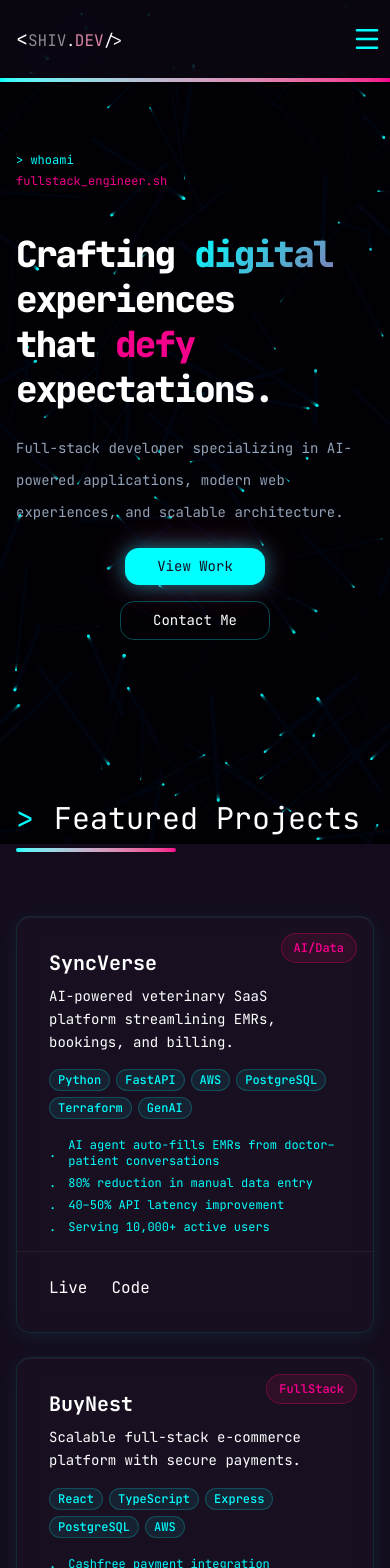
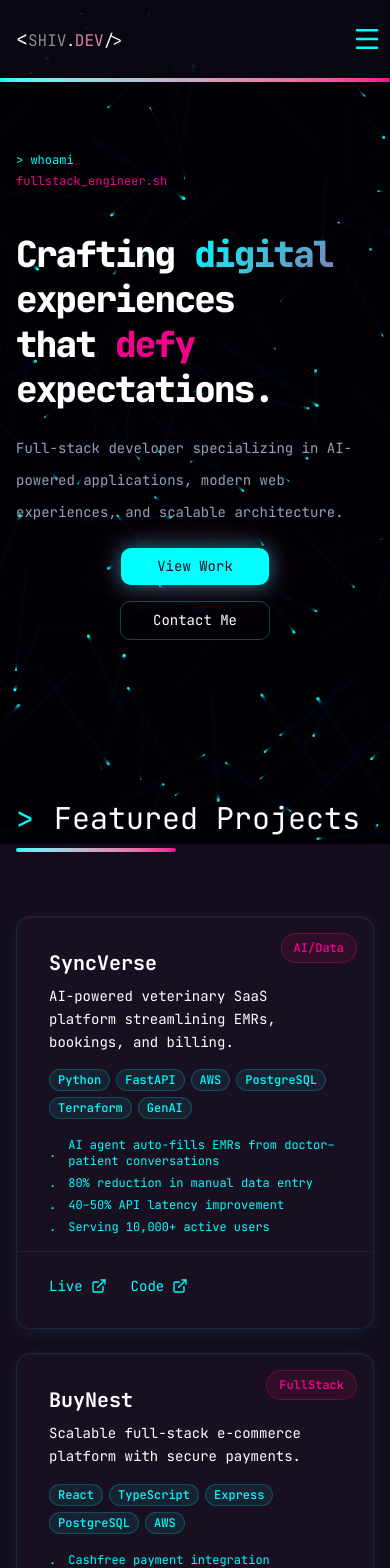
Before and after one commit to Shivgitcode/porfolio_updated, a Next.js app: page / in a window 390 px wide. Shown: the top 1568 px of the page. Built offline with nearby package versions, Linux system fonts and the light colour scheme.

Commit message:
"refactor(Contact):

```diff
--- a/src/components/Contact.tsx
+++ b/src/components/Contact.tsx
@@ -20,8 +20,8 @@ export default function Contact() {
           </p>
         </div>
         <Card className="text-white mx-auto text-left glass-card max-w-md p-8 border-main-text-color/20 border">
-          <form className="space-y-3 md:space-y-4" action="">
-            <div className="space-y-2">
+          <form className="flex flex-col gap-6 md:gap-8" action="">
+            <div className="flex flex-col gap-2">
               <label
                 htmlFor=""
                 className="text-xs md:text-sm font-mono font-semibold text-main-text-color"
@@ -33,7 +33,7 @@ export default function Contact() {
                 className="bg-background/50 border-main-text-color/20 font-mono"
               />
             </div>
-            <div className="space-y-2">
+            <div className="flex flex-col gap-2">
               <label
                 htmlFor=""
                 className="text-sm md:text-sm font-mono font-semibold text-main-text-color"
@@ -46,7 +46,7 @@ export default function Contact() {
                 className="bg-background/50 border-main-text-color/20 font-mono"
               />
             </div>
-            <div className="space-y-2">
+            <div className="flex flex-col gap-2">
               <label
                 htmlFor=""
                 className="text-xs md:text-sm font-mono font-semibold text-main-text-color"
@@ -60,52 +60,52 @@ export default function Contact() {
             </div>
             <Button
               type="submit"
-              className="w-full bg-main-text-color hover:bg-main-text-color/90 text-background font-semibold"
+              className="w-full bg-main-text-color hover:bg-main-text-color/90 text-[#120C1A] font-semibold"
             >
               message
             </Button>
           </form>
         </Card>
-        <div className="mt-16 flex justify-center gap-8">
+        <div className="mt-12 md:mt-16 flex justify-center gap-4 md:gap-8">
           <motion.a
             href="#"
-            className="p-3 rounded-lg bg-main-text-color/10 border border-main-text-color/20 hover:bg-main-text-color/20 hover:text-crimson-main-text transition-all"
+            className="p-2.5 md:p-3 rounded-lg bg-main-text-color/10 border border-main-text-color/20 hover:bg-main-text-color/20 hover:text-crimson-main-text transition-all"
             whileHover={{
               scale: 1.2,
               boxShadow: "0 0 20px rgba(0, 255, 255, 0.5)",
             }}
           >
-            <Github className="w-6 h-6 text-main-text-color" />
+            <Github className="w-5 h-5 md:w-6 md:h-6 text-main-text-color" />
           </motion.a>
           <motion.a
             href="#"
-            className="p-3 rounded-lg bg-main-text-color/10 border border-main-text-color/20 hover:bg-main-text-color/20 hover:text-crimson-main-text transition-all"
+            className="p-2.5 md:p-3 rounded-lg bg-main-text-color/10 border border-main-text-color/20 hover:bg-main-text-color/20 hover:text-crimson-main-text transition-all"
             whileHover={{
               scale: 1.2,
               boxShadow: "0 0 20px rgba(0, 255, 255, 0.5)",
             }}
           >
-            <Twitter className="w-6 h-6 text-main-text-color" />
+            <Twitter className="md:w-6 md:h-6 w-5 h-5 text-main-text-color" />
           </motion.a>
           <motion.a
             href="#"
-            className="p-3 rounded-lg bg-main-text-color/10 border border-main-text-color/20 hover:bg-main-text-color/20 hover:text-crimson-main-text transition-all"
+            className=" p-2.5 md:p-3 rounded-lg bg-main-text-color/10 border border-main-text-color/20 hover:bg-main-text-color/20 hover:text-crimson-main-text transition-all"
             whileHover={{
               scale: 1.2,
               boxShadow: "0 0 20px rgba(0, 255, 255, 0.5)",
             }}
           >
-            <Linkedin className="w-6 h-6 text-main-text-color" />
+            <Linkedin className="md:w-6 md:h-6 h-5 w-5 text-main-text-color" />
           </motion.a>
           <motion.a
             href="#"
-            className="p-3 rounded-lg bg-main-text-color/10 border border-main-text-color/20 hover:bg-main-text-color/20 hover:text-crimson-main-text transition-all"
+            className=" p-2.5 md:p-3 rounded-lg bg-main-text-color/10 border border-main-text-color/20 hover:bg-main-text-color/20 hover:text-crimson-main-text transition-all"
             whileHover={{
               scale: 1.2,
               boxShadow: "0 0 20px rgba(0, 255, 255, 0.5)",
             }}
           >
-            <Mail className="w-6 h-6 text-main-text-color" />
+            <Mail className="md:w-6 md:h-6 w-5 h-5 text-main-text-color" />
           </motion.a>
         </div>
       </div>
--- a/src/components/Footer.tsx
+++ b/src/components/Footer.tsx
@@ -1,6 +1,6 @@
 export default function Footer() {
   return (
-    <footer className="py-8 text-center text-sm font-mono text-gray-main-text border-t border-main-text-color/10">
+    <footer className="py-6 px-4 md:py-8 text-center text-xs md:text-sm font-mono text-gray-main-text border-t border-main-text-color/10">
       <p>
         &copy; {new Date().getFullYear()} SHIV.DEV | Built with{" "}
         <span className="text-main-text-color">React</span>,{" "}
--- a/src/components/Hero.tsx
+++ b/src/components/Hero.tsx
@@ -1,7 +1,9 @@
 import { Zap } from "lucide-react";
 import { motion } from "motion/react";
+import { useRouter } from "next/navigation";
 import { TypeAnimation } from "react-type-animation";
 export default function Hero() {
+  const router = useRouter();
   return (
     <div
       id="home"
@@ -50,13 +52,15 @@ export default function Hero() {
             <motion.button
               whileHover={{ scale: 1.1, transition: { duration: 0.2 } }}
               type="button"
-              className=" bg-main-text-color cursor-pointer text-main-background neon-glow px-8 py-2 rounded-xl"
+              onClick={() => router.push("#work")}
+              className=" bg-main-text-color cursor-pointer text-main-background neon-glow px-9 md:px-8  py-2 rounded-lg md:rounded-xl"
             >
               View Work
             </motion.button>
             <button
               type="button"
-              className=" border border-main-text-color/30 px-8 py-2 rounded-xl hover:bg-main-text-color/10 transition-colors"
+              onClick={() => router.push("#contact")}
+              className=" border border-main-text-color/30 px-8 py-2 rounded-lg md:rounded-xl hover:bg-main-text-color/10 transition-colors"
             >
               Contact Me
             </button>
--- a/src/components/Navbar.tsx
+++ b/src/components/Navbar.tsx
@@ -2,12 +2,13 @@ import { motion } from "motion/react";
 import { navItems } from "@/utils/utils";
 import { useState } from "react";
 import ScrollBar from "./ScrollBar";
-import { Button } from "./ui/button";
+import { AnimatePresence } from "motion/react";
 import { Menu, X } from "lucide-react";
 
 export default function Navbar() {
   const [menuView, setMenuView] = useState(false);
   return (
+    <>
       <motion.div className="w-full fixed top-0 z-50 rounded-sm">
         <div className="py-4  w-full flex justify-between items-center backdrop-blur-xl bg-main-background/50">
           <motion.div
@@ -57,5 +58,32 @@ export default function Navbar() {
         </div>
         <ScrollBar></ScrollBar>
       </motion.div>
+      <AnimatePresence>
+        {menuView && (
+          <motion.div
+            className="fixed inset-0 z-40 bg-background/95 backdrop-blur-xl md:hidden"
+            initial={{ opacity: 0 }}
+            animate={{ opacity: 1 }}
+            exit={{ opacity: 0 }}
+          >
+            <div className="flex flex-col items-center justify-center h-full gap-8">
+              {navItems.map((item, index) => (
+                <motion.a
+                  key={item.href}
+                  href={item.href}
+                  className="text-2xl font-mono font-bold text-main-text-color hover:text-crimson-main-text transition-colors"
+                  onClick={() => setMenuView(false)}
+                  initial={{ opacity: 0, y: 20 }}
+                  animate={{ opacity: 1, y: 0 }}
+                  transition={{ delay: index * 0.1 }}
+                >
+                  {item.label}
+                </motion.a>
+              ))}
+            </div>
+          </motion.div>
+        )}
+      </AnimatePresence>
+    </>
   );
 }
--- a/src/components/ProjectCard.tsx
+++ b/src/components/ProjectCard.tsx
@@ -3,6 +3,7 @@ import { motion } from "motion/react";
 import { Project } from "@/utils/types";
 import { Badge } from "./ui/badge";
 import Link from "next/link";
+import { ExternalLink } from "lucide-react";
 
 export default function ProjectCard({ item }: { item: Project }) {
   return (
@@ -46,9 +47,20 @@ export default function ProjectCard({ item }: { item: Project }) {
           </li>
         ))}
       </ul>
-      <div className="flex gap-6 mt-auto pt-6 border-t border-white/5 px-8 pb-8">
-        <Link href={item.links.live as string}>Live</Link>
-        <Link href={item.links.code as string}>Code</Link>
+      <div className="flex gap-6 mt-auto text-sm md:text-base pt-6 border-t border-white/5 px-8 pb-8">
+        <Link
+          href={item.links.live as string}
+          className=" text-main-text-color flex items-center gap-2 hover:text-crimson-main-text"
+        >
+          Live <ExternalLink className=" h-4 w-4 md:h-6 md:w-6 md:text-base" />
+        </Link>
+        <Link
+          href={item.links.code as string}
+          className=" text-main-text-color flex items-center gap-2 hover:text-crimson-main-text "
+        >
+          Code{" "}
+          <ExternalLink className="text-sm md:text-base h-4 w-4 md:h-6 md:w-6" />
+        </Link>
       </div>
     </motion.div>
   );
```
Lines whose indentation alone changed are shown as unchanged.
